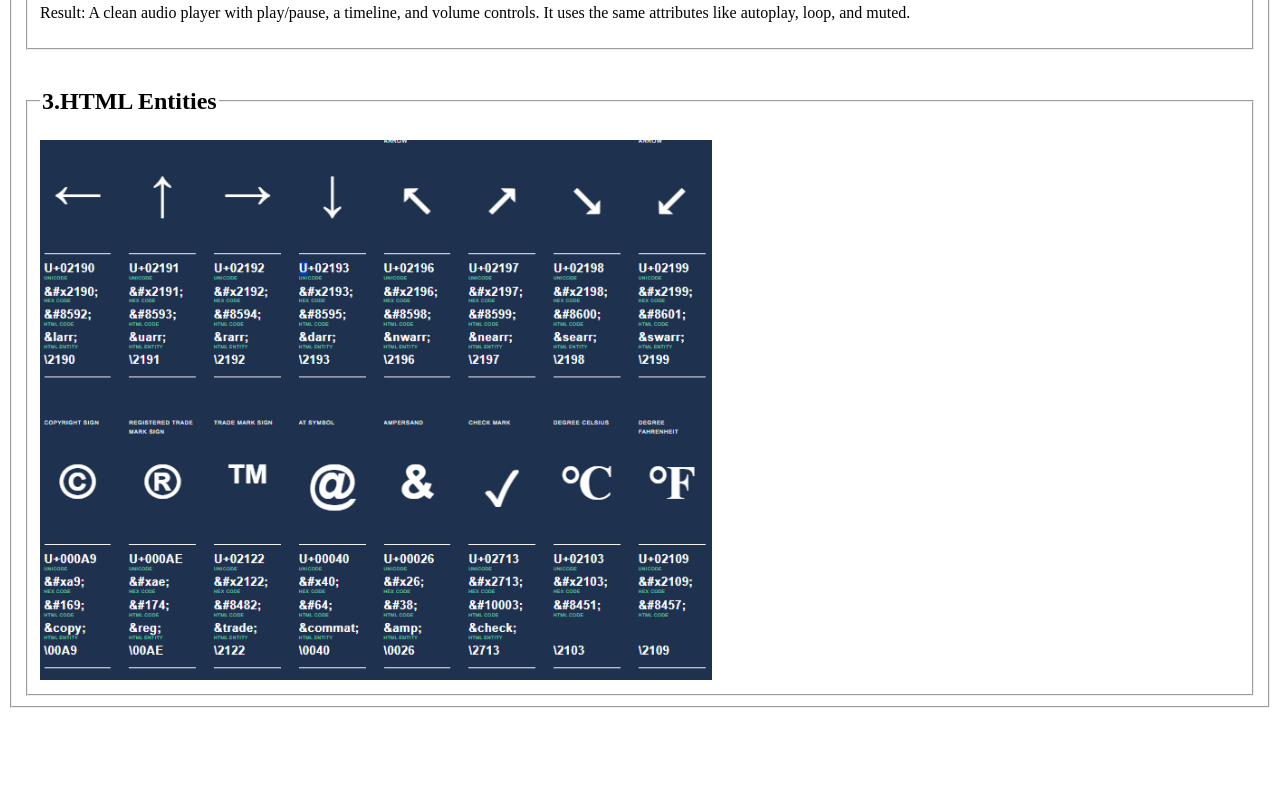
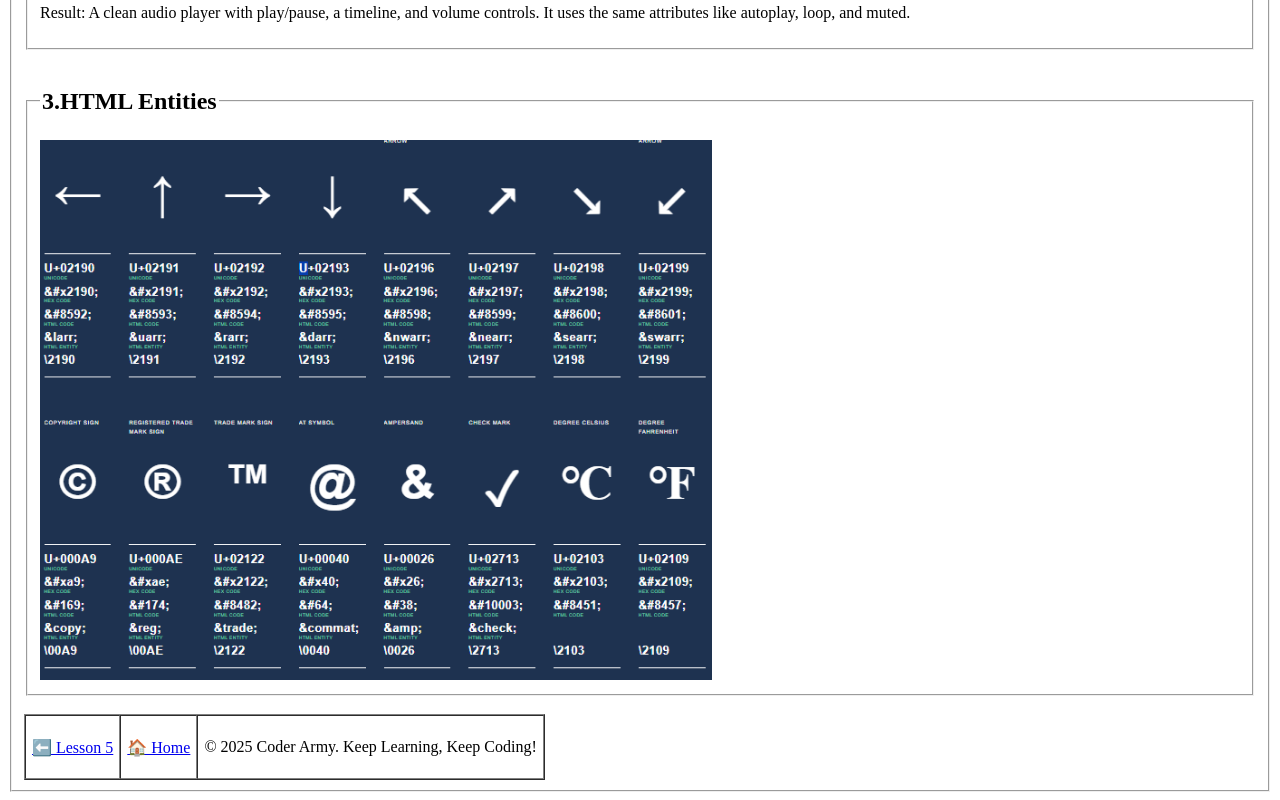
Before and after one commit to Dpnxhuu/Project1, a plain HTML site: page Lesson6.html in a window 1280 px wide. Shown: the part 2433-3233 px from the top of the page. Before the commit the page ends 3149 px from the top, so only its background shows below. Drawn offline with Linux system fonts and the light colour scheme.

Commit message:
Update Lesson6.html

```diff
--- a/Lesson6.html
+++ b/Lesson6.html
@@ -102,6 +102,16 @@
         <img src="./entities.png" alt="entities cheat sheet img" height="540px">
       </fieldset>
       </main>
+       <br>
+      <footer>
+        <table border="1" cellpadding="6" cellspacing="0">
+          <tr>
+            <td><a href="./Lesson5.html">⬅️ Lesson 5</a></td>
+            <td><a href="./index.html">🏠 Home</a></td>
+            <td><p>&copy; 2025 Coder Army. Keep Learning, Keep Coding!</td>
+          </tr>
+        </table>
+      </footer>
     </fieldset>
   </body>
 </html>
```
